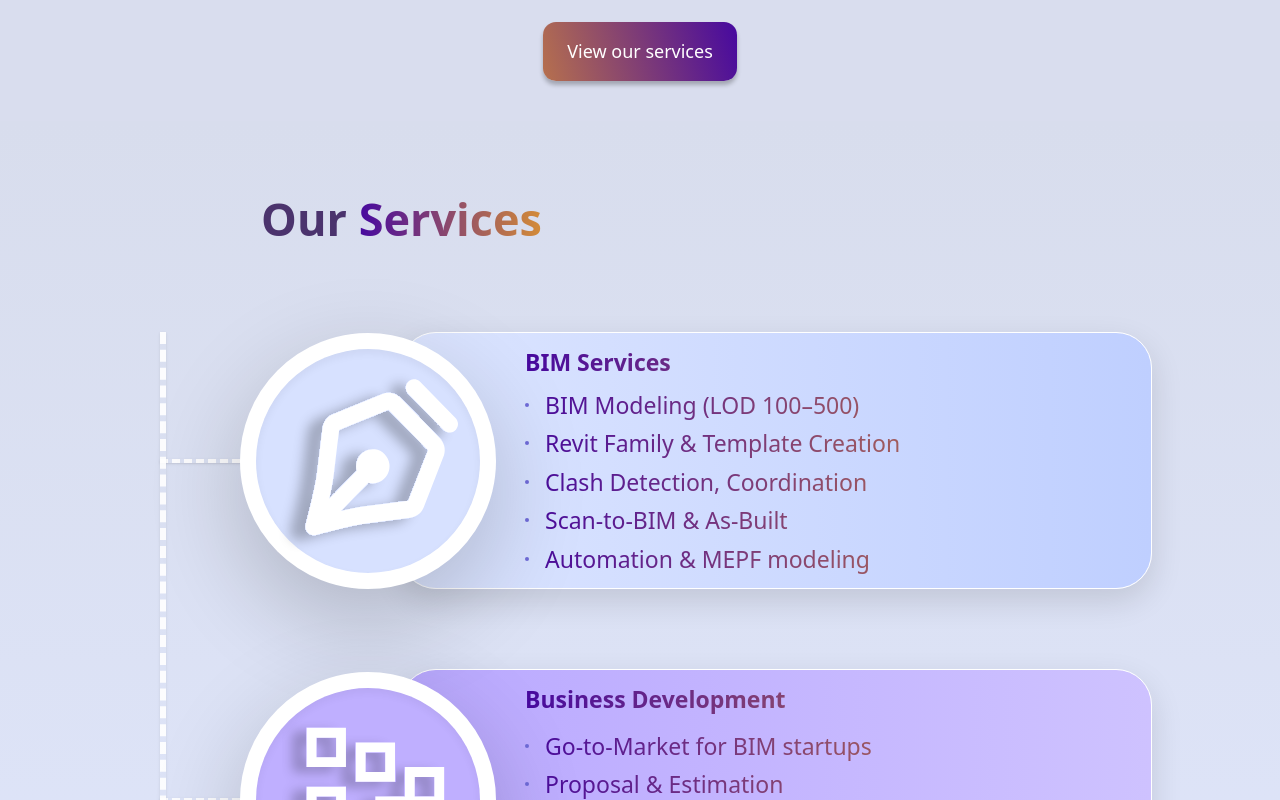
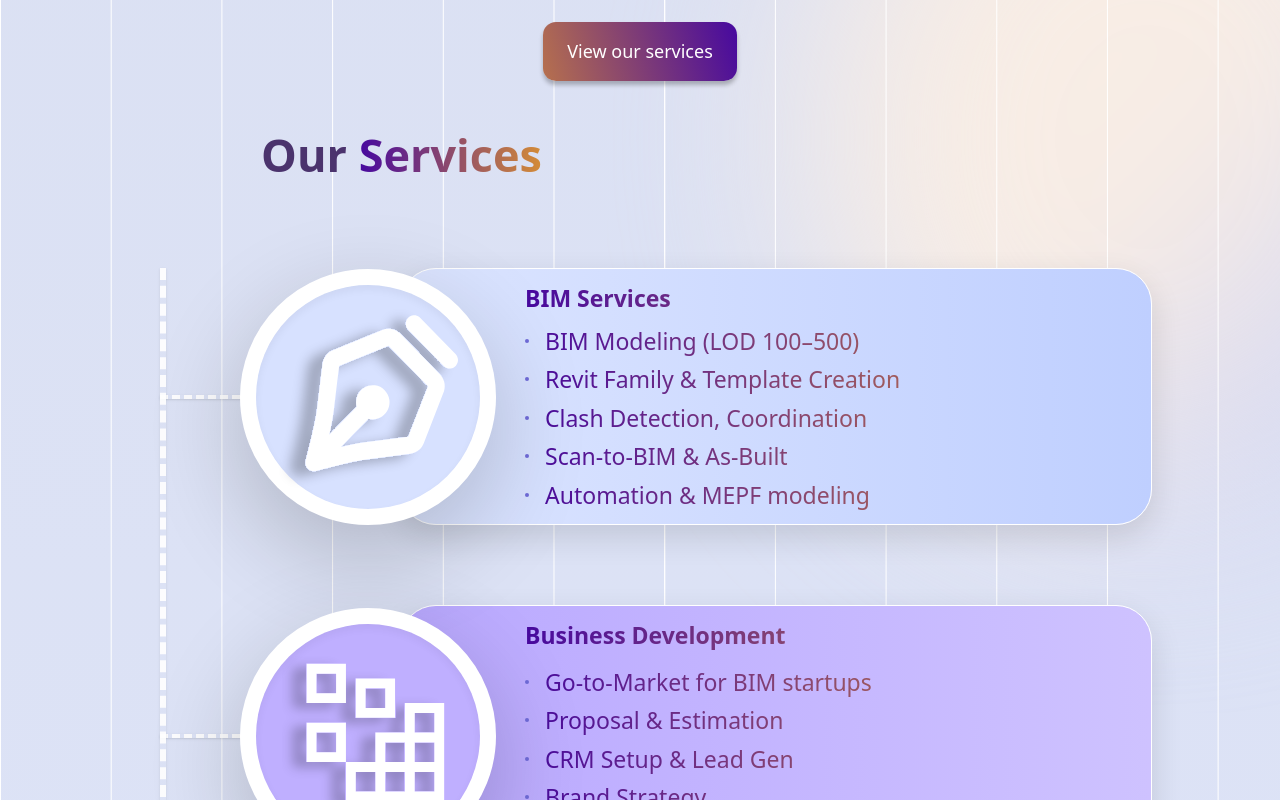
Before and after one commit to Pal-Yogesh/aec-horizon, a Next.js app: page / in a window 1280 px wide. Shown: the part 1700-2500 px from the top of the page. Built offline with nearby package versions, Linux system fonts and the light colour scheme.

Commit message:
img apply

```diff
--- a/app/page.js
+++ b/app/page.js
@@ -20,14 +20,16 @@
         </div>
       </div>
 
-      <div className="  bg-[#D9DDEE]  w-[100%] ">
+      {/* <div className="  bg-[#D9DDEE]  w-[100%] "> */}
+                <div className="bg-[url('/hero.svg')] bg-cover bg-center  h-[100%] w-full">
+
         <WhyChoose />
         <Services />
         <WhoWeServe />
         <OurProcess />
         <ProcessArchitecture />
+      </div>
         <Contact />
-      </div>
     </div>
   );
 }
--- a/components/Services.jsx
+++ b/components/Services.jsx
@@ -184,7 +184,7 @@
   }, [isInView1, controls1, controls2, controls3]);
 
   return (
-    <section className="relative scale-100 min-h-screen py-16 bg-gradient-to-b from-[#D8DDED] to-[#E1E8FF]">
+    <section className="relative scale-100 ">
       <div className="w-full mx-auto px-[10%]  ">
         <h2
           className="font-bold text-[45px] text-[#4B336D] mb-20 px-[13%]"
```
Also changed, not shown: public/hero.svg (added).
